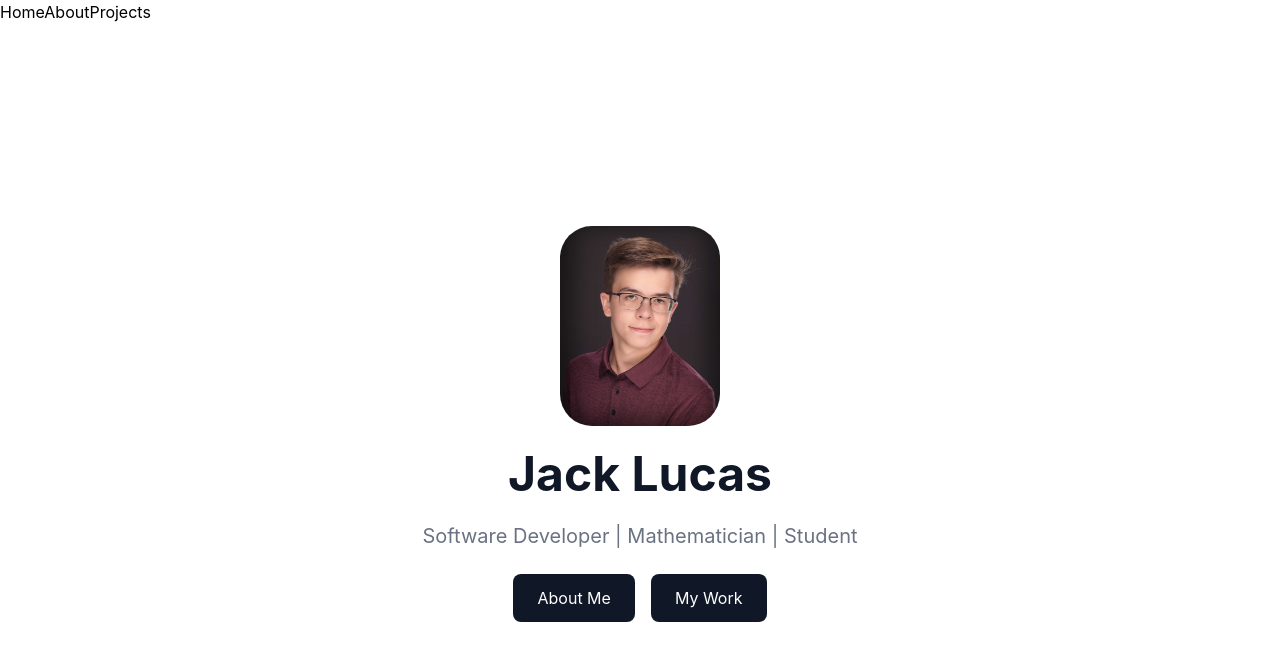
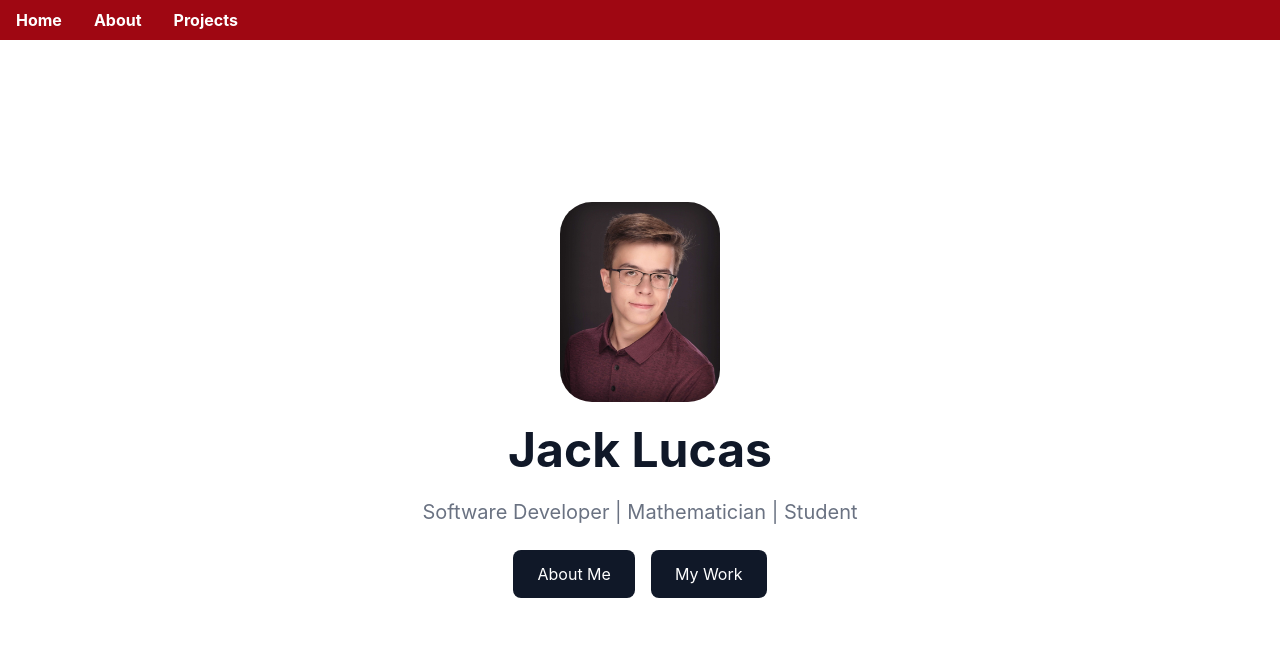
Before and after one commit to rhit-lucasja/personal-site, a React (Vite) app: page / in a window 1280 px wide. Shown: the top 660 px of the page. Built offline with nearby package versions, Linux system fonts and the light colour scheme.

Commit message:
Added navbar styling (and some commented out code for a background animation, needs tweaks)

```diff
--- a/src/components/Navbar.jsx
+++ b/src/components/Navbar.jsx
@@ -2,10 +2,10 @@ import { Link } from 'react-router-dom';
 
 const Navbar = () => {
     return (
-        <nav>
-            <Link to="/">Home</Link>
-            <Link to="/about">About</Link>
-            <Link to="/projects">Projects</Link>
+        <nav className="fixed top-0 left-0 w-full bg-red-800 text-white font-bold flex gap-8 pl-4 py-2">
+            <Link to="/" className="hover:text-gray-400">Home</Link>
+            <Link to="/about" className="hover:text-gray-400">About</Link>
+            <Link to="/projects" className="hover:text-gray-400">Projects</Link>
         </nav>
     );
 };
--- a/src/pages/Home.jsx
+++ b/src/pages/Home.jsx
@@ -4,7 +4,15 @@ import pfp from '../assets/red.jpg';
 const Home = () => {
     return (
         <div className="min-h-screen flex items-center justify-center bg-white">
-            <div className="text-center space-y-6">
+            {/* background
+            <div className="absolute top-0 left-0 w-full h-full">
+                <div className="animate-circle animation-delay-2000 absolute top-20 left-20 w-72 h-72 bg-purple-200 rounded-full mix-blend-multiply filter blur-xl opacity-70" />
+                <div className="animate-circle animation-delay-4000 absolute top-40 right-20 w-72 h-72 bg-blue-200 rounded-full mix-blend-multiply filter blur-xl opacity-70" />
+                <div className="animate-circle absolute bottom-20 left-1/2 w-72 h-72 bg-pink-200 rounded-full mix-blend-multiply filter blur-xl opacity-70" />
+            </div>*/}
+
+            {/* tagline & links */}
+            <div className="relative text-center space-y-6">
                 <img src={pfp} alt="Profile Photo" className="w-40 h-50 rounded-4xl object-cover mx-auto" />
                 <h1 className="text-5xl font-bold text-gray-900">
                     Jack Lucas
```
Also changed, not shown: src/index.css (+20 -0 lines).
